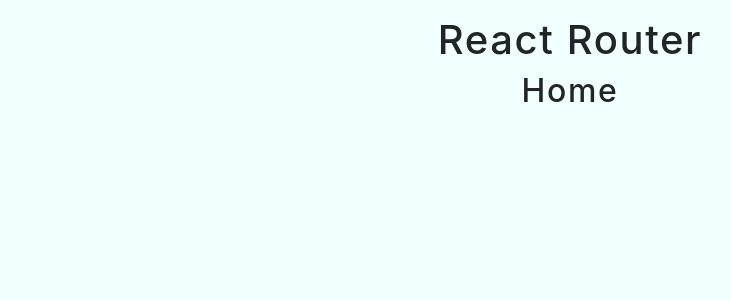
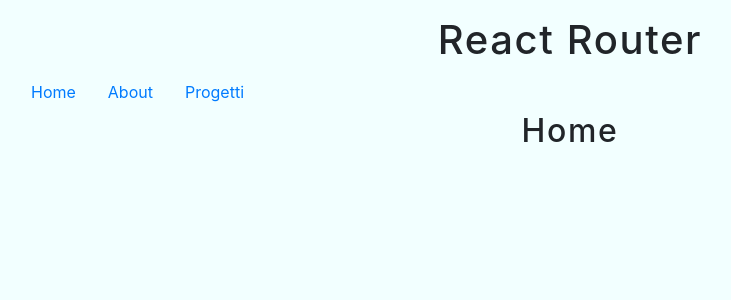
Before and after one commit to zuingo88/lezioni-react, a React (Create React App) app in the folder React-Hooks-master/: page / in a window 1280 px wide. Shown: the top 300 px of the page, without its empty margins (70-801 px from the left). Built offline with nearby package versions, Linux system fonts and the light colour scheme.

Commit message:
Router - Link ed ErrorPage.

```diff
--- /dev/null
+++ b/React-Hooks-master/src/lezioni/11-React-Router/inizio/screen/ErrorPage.js
@@ -0,0 +1,11 @@
+import React from 'react'
+
+const ErrorPage = () => {
+  return (
+    <h1>
+      Error!!!
+    </h1>
+  )
+}
+
+export default ErrorPage
--- a/React-Hooks-master/src/lezioni/11-React-Router/inizio/screen/index.js
+++ b/React-Hooks-master/src/lezioni/11-React-Router/inizio/screen/index.js
@@ -1,15 +1,28 @@
 import React from "react";
 import About from "./About";
 import Home from "./Home";
-import { BrowserRouter as Router, Route, Switch } from 'react-router-dom';
+import ErrorPage from './ErrorPage';
+import { BrowserRouter as Router, Route, Switch, Link } from 'react-router-dom';
 
 const index = () => {
   return (
     <Router>
       <h1>React Router</h1>
+      <ul className='nav'>
+        <li className='nav-item'>
+          <Link to="/" className='nav-link'>Home</Link>
+        </li>
+        <li className='nav-item'>
+          <Link to="/About" className='nav-link'>About</Link>
+        </li>
+        <li className='nav-item'>
+          <Link to="/Progetti" className='nav-link'>Progetti</Link>
+        </li>
+      </ul>
       <Switch>
         <Route path='/' exact component={Home} />
         <Route path='/About' component={About} />
+        <Route path='*' component={ErrorPage} />
       </Switch>
     </Router>
 
```
